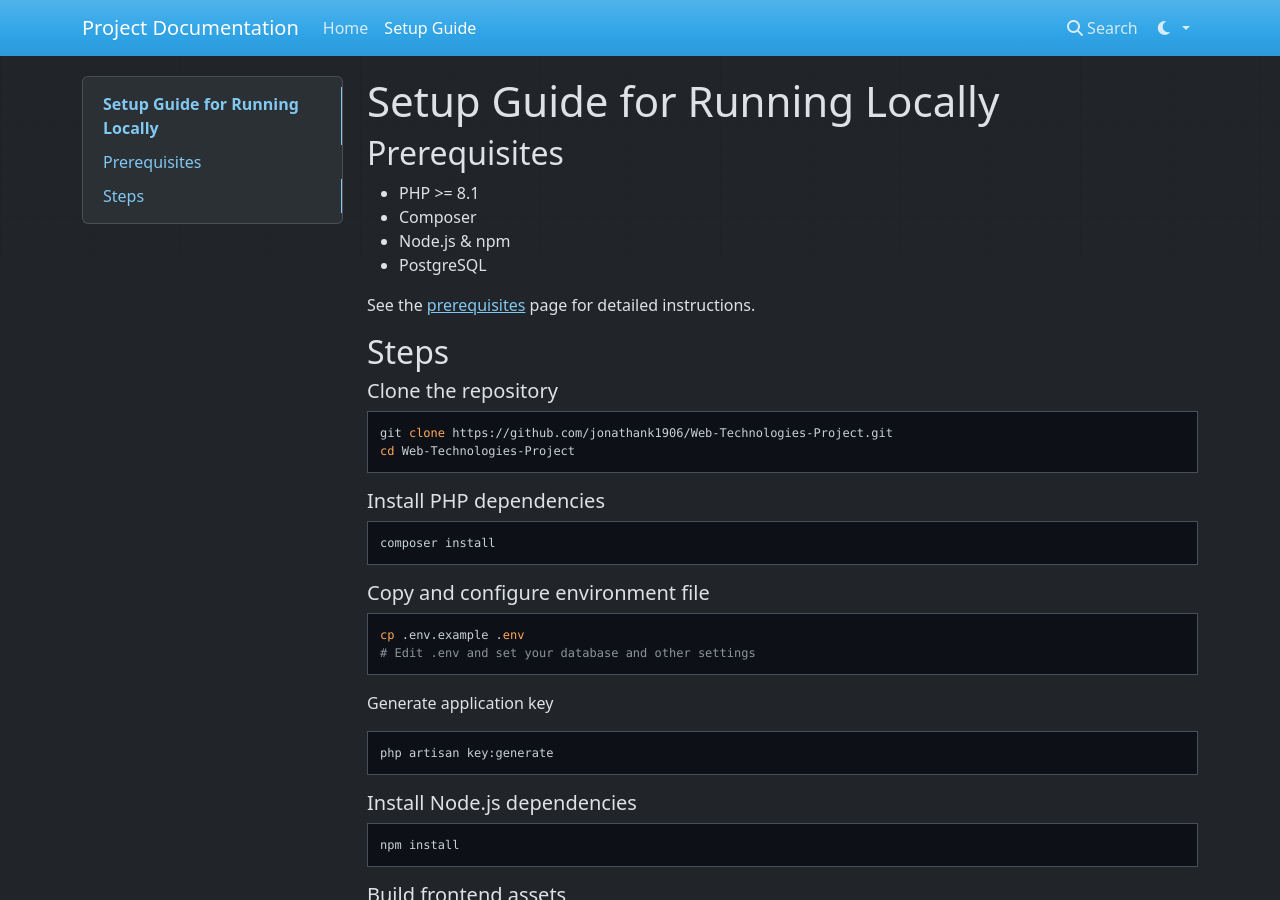
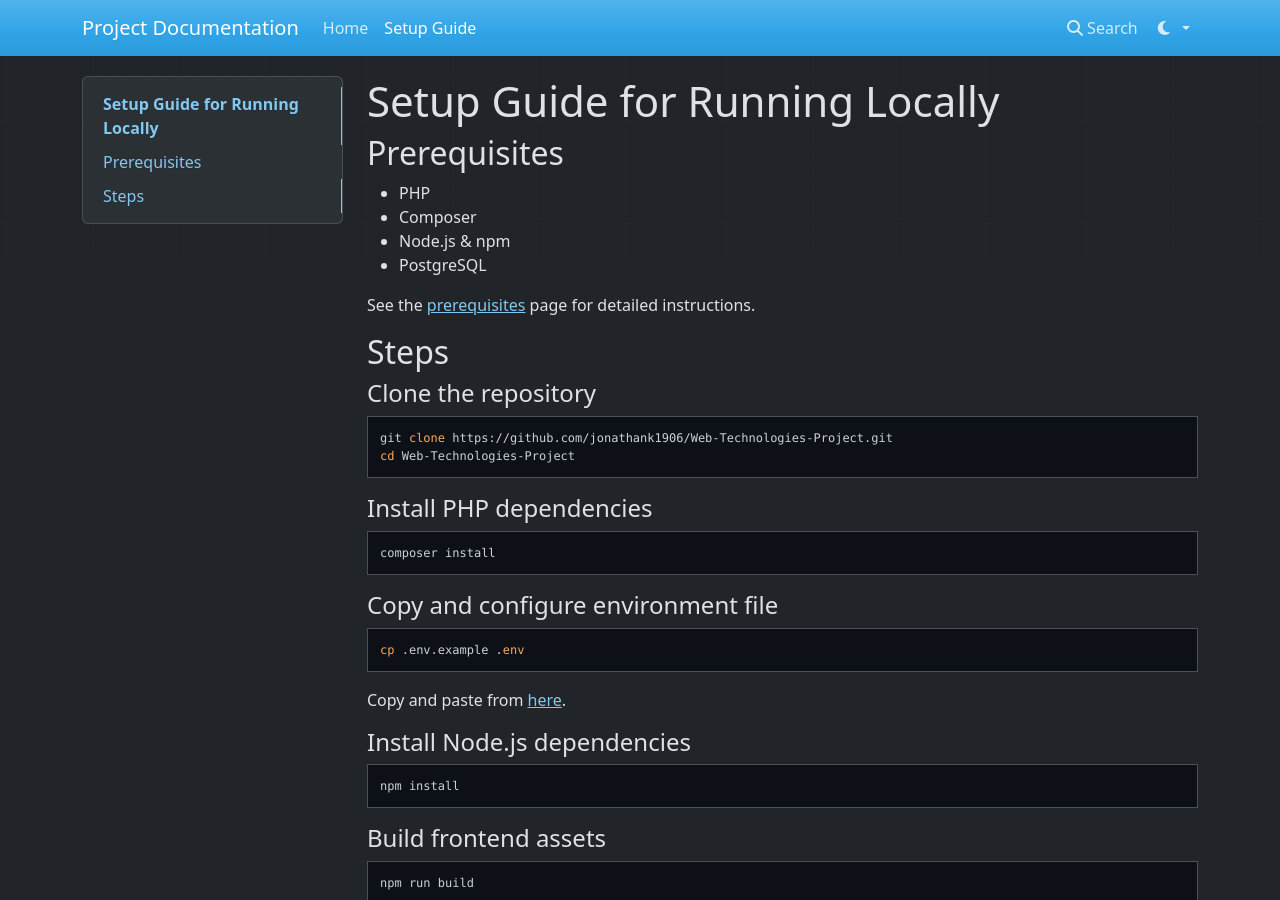
Before and after one commit to jonathank1906/Web-Technologies-Project, an MkDocs documentation site: the page built from docs/setup.md, in a window 1280 px wide and 900 px high. Built offline with MkDocs 1.6.1, drawn with Linux system fonts in a browser that asks for light colours; nearby versions of some CDN libraries.

````diff
--- a/docs/setup.md
+++ b/docs/setup.md
@@ -2,7 +2,7 @@
 
 ## Prerequisites
 
-- PHP >= 8.1
+- PHP
 - Composer
 - Node.js & npm
 - PostgreSQL
@@ -11,39 +11,34 @@ See the [prerequisites](prerequisites.md) page for detailed instructions.
 
 ## Steps
 
-##### Clone the repository
+#### Clone the repository
 ```sh
 git clone https://github.com/jonathank1906/Web-Technologies-Project.git
 cd Web-Technologies-Project
 ```
 
-##### Install PHP dependencies
+#### Install PHP dependencies
 ```sh
 composer install
 ```
 
-##### Copy and configure environment file
+#### Copy and configure environment file
 ```sh
 cp .env.example .env
-# Edit .env and set your database and other settings
 ```
+Copy and paste from [here](env.md).
 
-Generate application key
-```sh
-php artisan key:generate
-```
-
-##### Install Node.js dependencies
+#### Install Node.js dependencies
 ```sh
 npm install
 ```
 
-##### Build frontend assets
+#### Build frontend assets
 ```sh
 npm run build
 ```
 
-##### Create the PostgreSQL database
+#### Create the PostgreSQL database
 ```sh
 psql -U postgres
 ```
@@ -53,15 +48,15 @@ CREATE DATABASE laravel;
 ```
 Type \q to exit.
 
-##### Run database migrations
+#### Run database migrations
 ```sh
 php artisan migrate
 ```
 
-##### Start the development server
+#### Start the development server
 ```sh
 php artisan serve
 ```
 
-##### Access the app
+#### Access the app
 - Visit [http://localhost:8000](http://localhost:8000) in your browser.
````
Also changed, not shown: docs/env.md (added, +72 -0 lines), docs/index.md (deleted, +0 -17 lines), docs/prerequisites.md (+1 -0 lines), 1 other file.
